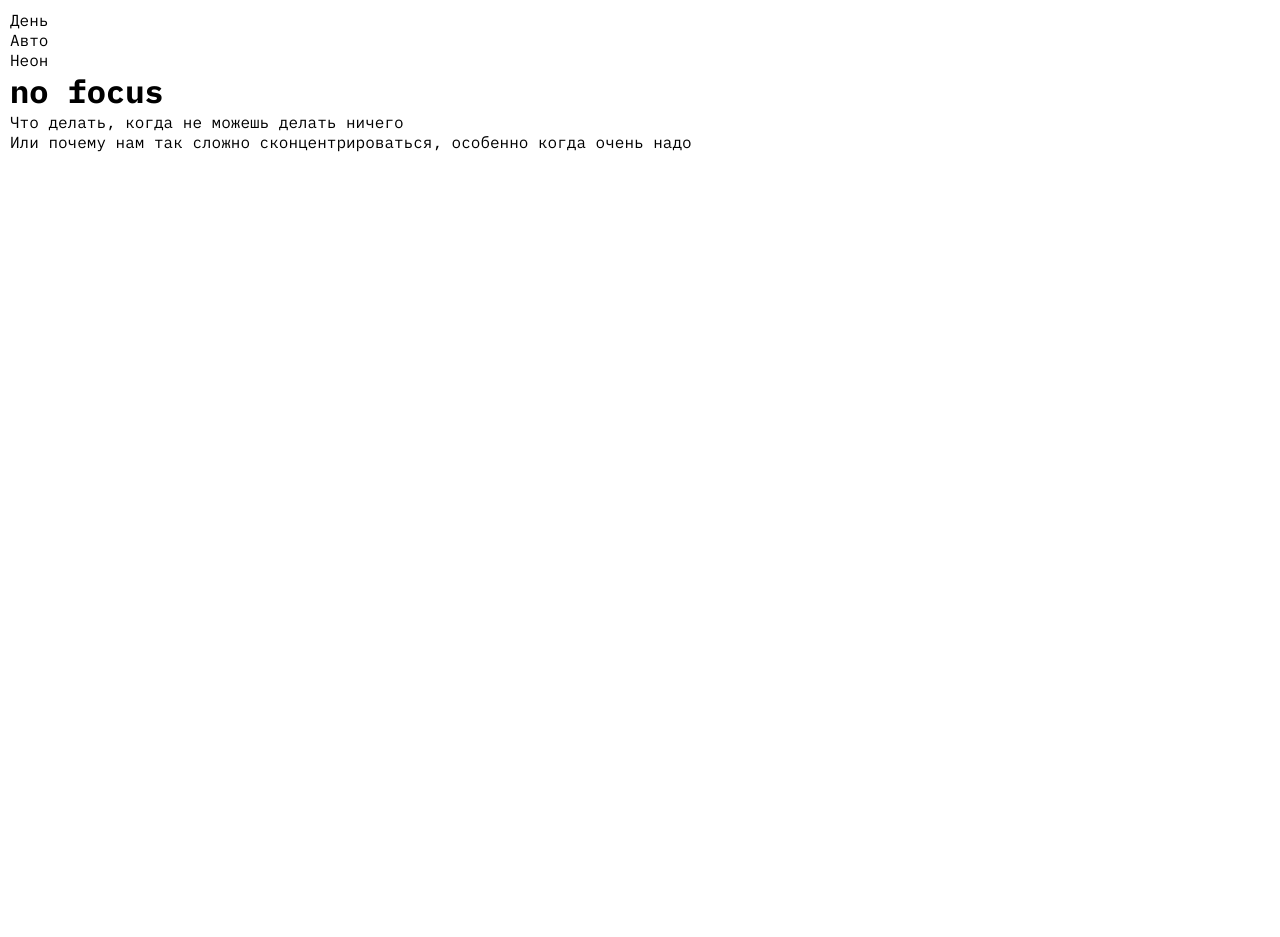
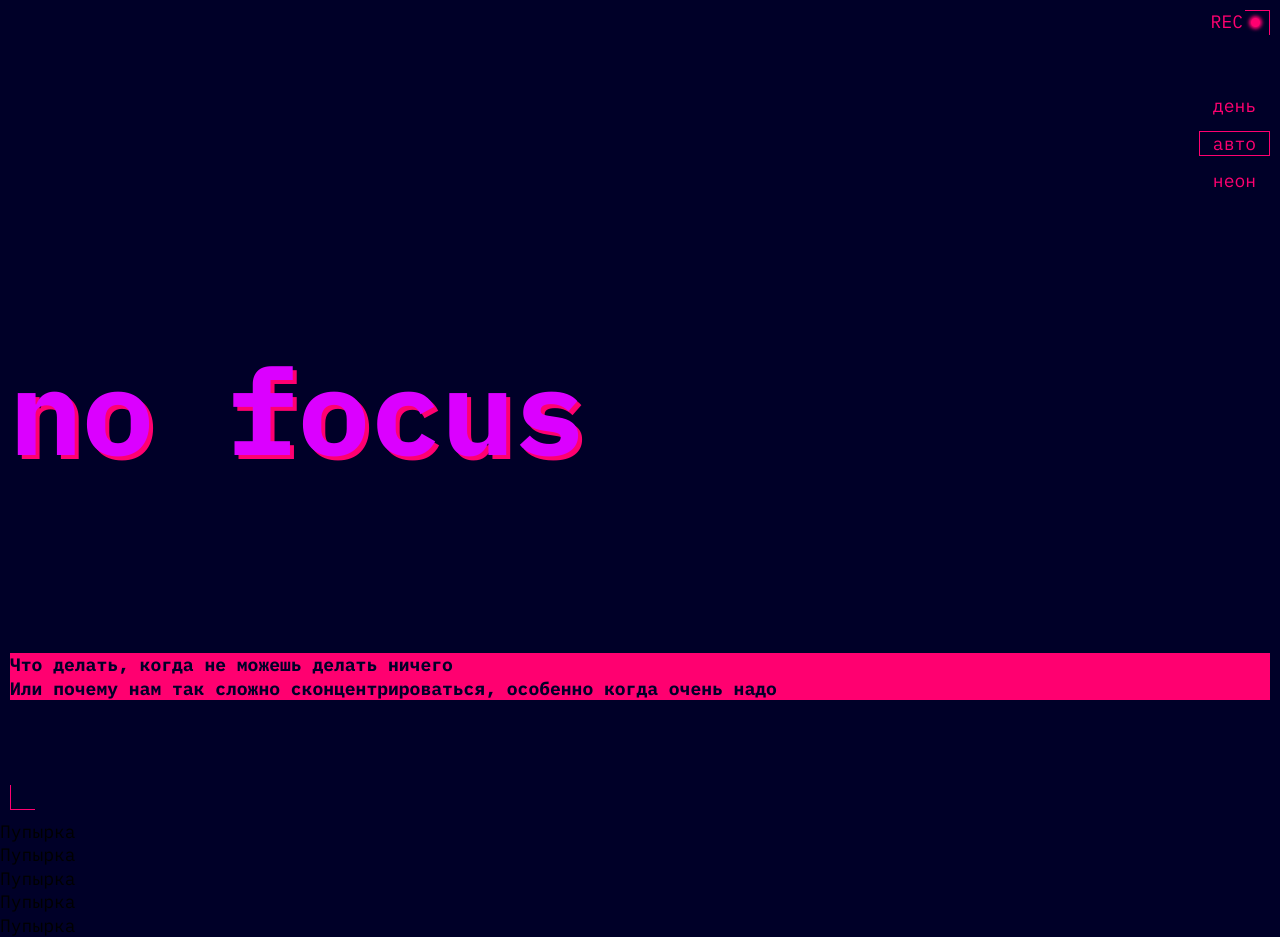
Before and after one commit to pmolukov/slozhno-sosredotochitsya, a plain HTML site: page index.html in a window 1280 px wide. Before the commit the page ends 800 px from the top, so only its background shows below. Drawn offline with Linux system fonts and the light colour scheme.

Commit message:
add header

```diff
--- a/index.html
+++ b/index.html
@@ -24,7 +24,7 @@
             <button
               class="header__theme-menu-button header__theme-menu-button_type_light"
             >
-              День
+              день
             </button>
           </li>
           <li class="header__theme-menu-item">
@@ -32,24 +32,44 @@
               class="header__theme-menu-button header__theme-menu-button_active header__theme-menu-button_type_auto"
               disabled
             >
-              Авто
+              авто
             </button>
           </li>
           <li class="header__theme-menu-item">
             <button
               class="header__theme-menu-button header__theme-menu-button_type_dark"
             >
-              Неон
+              неон
             </button>
           </li>
         </ul>
       </nav>
+      <div class="decorative-element">REC</div>
       <h1 class="title">no focus</h1>
       <div class="subtitle title-decor">
         <p>Что делать, когда не можешь делать ничего</p>
         <p>Или почему нам так сложно сконцентрироваться, особенно когда очень надо</p>
       </div>
     </header>
+    <main>
+      <section>
+        Пупырка
+      </section>
+      <section>
+        Пупырка
+      </section>
+      <section>
+        Пупырка
+      </section>
+      <section>
+        Пупырка
+      </section>
+      <section>
+        Пупырка
+      </section>
+    </main>
+
+
     <script src="./scripts/script.js"></script>
   </body>
 </html>
--- a/styles/style.css
+++ b/styles/style.css
@@ -3,8 +3,95 @@
 .page {
   /* сохраните в разметке и стилях класс page. На его основе работает скрипт. */
   font-family: var(--main-font, monospace);
+  font-size: 18px;
+  line-height: 130%;
+  background-color: var(--bg-color, #000028);
 }
 
 .header {
   padding: 10px;
+  display: grid;
+  grid-template-rows: repeat(3, minmax(calc(100vh / 3), 1fr));
+  position: relative;
 }
+
+.header::before {
+  content: '';
+  position: absolute;
+  inset-block-start: 10px;
+  inset-inline-end: 10px;
+  block-size: 25px;
+  inline-size: 25px;
+  border-inline-end: 1px solid var(--accent-color, #FF0070);
+  border-block-start: 1px solid var(--accent-color, #FF0070);
+}
+
+.header::after {
+  content: '';
+  position: absolute;
+  inset-block-end: 10px;
+  inset-inline-start: 10px;
+  block-size: 25px;
+  inline-size: 25px;
+  border-inline-start: 1px solid var(--accent-color, #FF0070);
+  border-block-end: 1px solid var(--accent-color, #FF0070);
+}
+
+.decorative-element {
+  position: absolute;
+  inset-inline-end: 12px;
+  inset-block-start: 10px;
+  color: var(--accent-color, #FF0070);
+  line-height: 138.889%;
+  display: flex;
+}
+
+.decorative-element::after {
+  content: '';
+  display: inline-block;
+  block-size: 25px;
+  inline-size: 25px;
+  background-image: url(../images/ellipse.png);
+  background-position: center;
+  background-repeat: no-repeat;
+}
+
+.header__theme-menu {
+  justify-self: end;
+  align-self: center;
+  color: var(--accent-color, #FF0070);
+  text-align: center;
+}
+
+.header__theme-menu-button {
+  padding: 0 0.72em;
+}
+
+.header__theme-menu-item:not(:last-child) {
+  margin-block-end: 0.72em;
+}
+
+.header__theme-menu-button_active {
+  border: 1px solid var(--accent-color, #FF0070);
+  pointer-events: none;
+}
+
+.title {
+  color: var(--title-color, #DB00FF);
+  text-shadow: 4px 4px 0px var(--accent-color, #FF0070);
+  font-size: clamp(7.25rem, 7.0115rem + 1.0178vw, 7.5rem);
+  font-weight: bold;
+  line-height: 82.5%;
+  align-self: center;
+}
+
+.subtitle {
+  max-width: 100%;
+  align-self: center;
+}
+
+.title-decor {
+  background-color: var(--accent-color, #FF0070);
+  color: var(--bg-color, #000028);
+  font-weight: bold;
+}
```
Also changed, not shown: images/ellipse.png (added).
